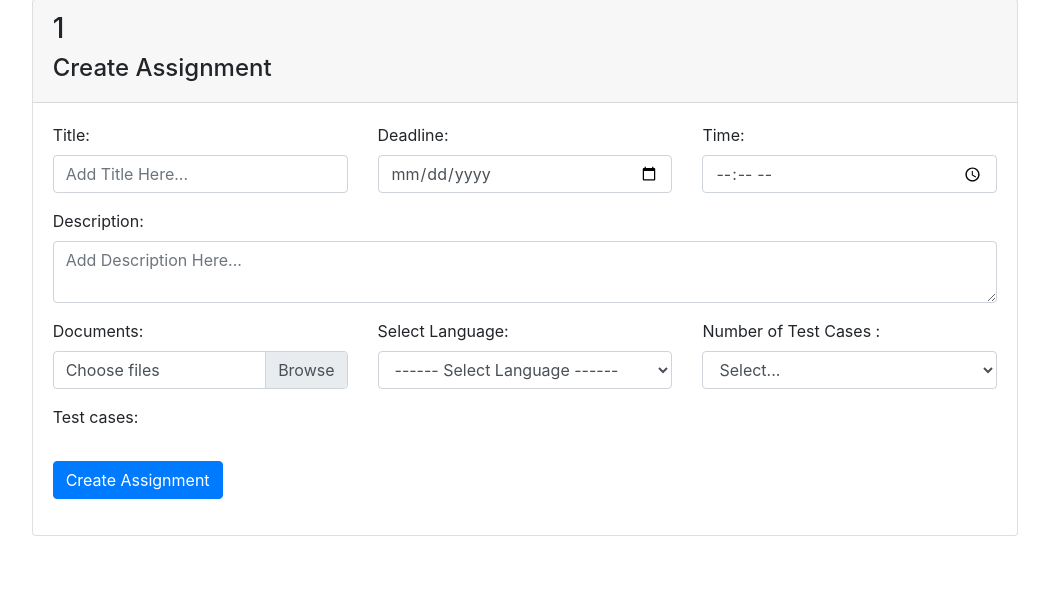
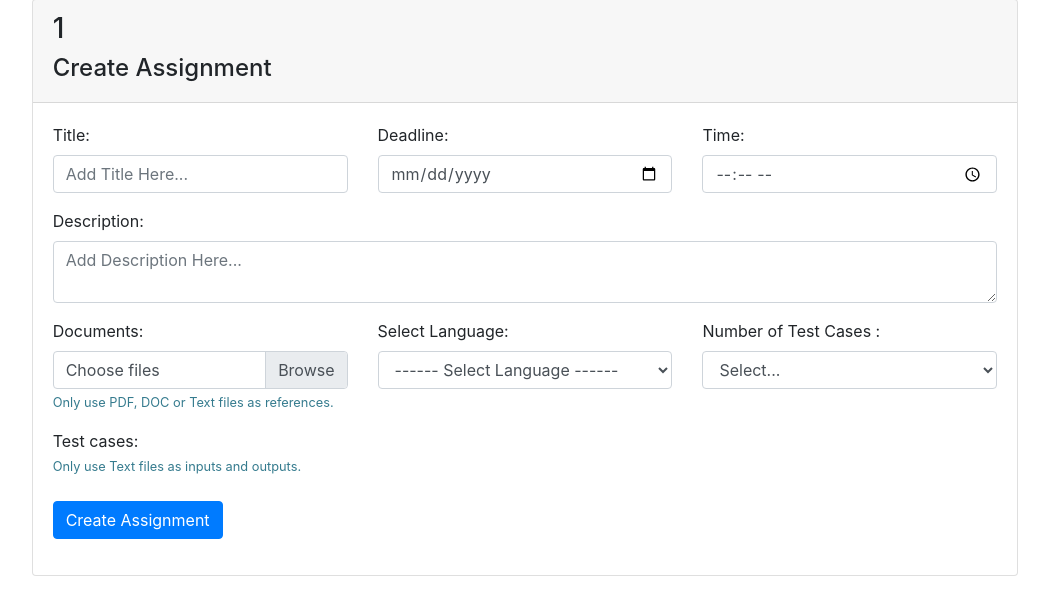
Before and after one commit to ShammiL/Programming-Assignment-Evaluator, a CodeIgniter app: page /Programming-Assignment-Evaluator/teachers/createAssignment/1 in a window 1280 px wide. Shown: the part 49-664 px from the top of the page, without its empty margins (100-1149 px from the left). Run offline with CodeIgniter, Linux system fonts and the light colour scheme; the visitor is signed in with stand-in values (Sample User, id 1); some libraries are stand-ins or nearby versions.

Commit message:
Test Case Documents Validated.

```diff
--- a/application/views/teachers/create_assignment.php
+++ b/application/views/teachers/create_assignment.php
@@ -40,6 +40,7 @@
 							<input type="file" class="custom-file-input" name="userfile" id="documents" size="8000" oninput="checkDocument(this)">
 							<label class="custom-file-label" for="customFile">Choose files</label>
 						</div>
+						<small style="color: #357B8E">Only use PDF, DOC or Text files as references.</small>
 					</div>
 					<div class="col-md-4">
 						<label for="language">Select Language:</label>
@@ -55,7 +56,7 @@
 					<div class="col-md-4">
 						<div class="form-group">
 							<label for="test-cases">Number of Test Cases : </label>
-							<select class="form-control" name="test-cases" id="test-cases">
+							<select class="form-control" name="test-cases" id="test-cases" onfocus="this.old = this.value;" oninput="addTestCases(this); this.old = this.value">
 								<option selected disabled>Select...</option>
 								<?php for ($i=1; $i < 6; $i++) {
 									echo '
@@ -65,10 +66,9 @@
 						</div>
 					</div>
 				</div>
-				<label for='language'>Test cases:</label>
-				<div class="form-row" id="test-case-container">
-
-				</div>
+				<label class="mt-3 mb-0" for='language'>Test cases:</label>
+				<div><small style="color: #357B8E">Only use Text files as inputs and outputs.</small></div>
+				<div class="form-row" id="test-case-container"></div>
 				<div class="form-group mt-4">
 					<button class="btn btn-primary" type="submit" name="create">Create Assignment</button>
 				</div>
@@ -79,6 +79,40 @@
 	<div class="col-md-1"></div>
 </div>
 <script>
+	function addTestCases(input) {
+		let i;
+		let cases = parseInt(input.value);
+		let prev = input.old === undefined ? 0 : parseInt(input.old);
+		let cards = ""
+
+		if (prev > cases) {
+			for (i = cases+1; i <= prev; i++) {
+				$('#case'+i).remove();
+			}
+		} else {
+			for (let i = prev+1 || 1; i <= cases; i++) {
+				if ( i%2 === 1 ) {
+					cards += '<div class="row test-case-input-left" id="case'+i+'"><div class="col-md-6"><label>Input '+i+':</label><div class="custom-file mb-4"><input type="file" class="custom-file-input" name="input'+i+'" id="input'+i+'" size="8000" oninput="checkTestCaseFile(this)"><label class="custom-file-label" for="input'+i+'">Choose Input '+i+':</label></div></div><div class="col-md-6"><label>Output '+i+':</label><div class="custom-file mb-4"><input type="file" class="custom-file-input" name="output'+i+'" id="output'+i+'" size="8000" oninput="checkTestCaseFile(this)"><label class="custom-file-label" for="output'+i+'">Choose Output '+i+':</label></div></div></div>';
+				} else {
+					cards += '<div class="row test-case-input-right" id="case'+i+'"><div class="col-md-6"><label>Input '+i+':</label><div class="custom-file mb-4"><input type="file" class="custom-file-input" name="input'+i+'" id="input'+i+'" size="8000" oninput="checkTestCaseFile(this)"><label class="custom-file-label" for="input'+i+'">Choose Input '+i+':</label></div></div><div class="col-md-6"><label>Output '+i+':</label><div class="custom-file mb-4"><input type="file" class="custom-file-input" name="output'+i+'" id="output'+i+'" size="8000" oninput="checkTestCaseFile(this)"><label class="custom-file-label" for="output'+i+'">Choose Output '+i+':</label></div></div></div>';
+				}
+			}
+		}
+		$('#test-case-container').append(cards);
+	}
+
+	function checkTestCaseFile(input) {
+		console.log(input);
+		let filepath = input.value.split(".");
+		let fileType = filepath[filepath.length-1];
+
+		if (fileType !== 'txt') {
+			input.setCustomValidity('Please use a text file.');
+		} else {
+			input.setCustomValidity('');
+		}
+	}
+
 	function checkDeadline(input) {
 		let deadline = input.value;
 		let today = new Date();
@@ -94,7 +128,7 @@
 	function checkDocument(input) {
 		let filepath = input.value.split(".");
 		let fileType = filepath[filepath.length-1];
-		let types = ['txt', 'doc', 'docx'];
+		let types = ['txt', 'doc', 'docx', 'pdf'];
 
 		if (!types.includes(fileType)) {
 			input.setCustomValidity('Please use a document as reference file.');
--- a/assets/js/main.js
+++ b/assets/js/main.js
@@ -16,34 +16,38 @@ $( document ).ready(function() {
 	});
 
 	// create assignment
-    $("select#test-cases").change(function(){
-
-    	let i;
-		var prev = $("#test-case-container > div").length;
-
-    	var cases = parseInt($('#test-cases').find(":selected").val());
-    	var cards = "";
-
-    	if (prev > cases) {
-    		for (i = cases+1; i <= prev; i++) {
-    			$('#case'+i).remove();
-    			console.log('#case'+i);
-    		}
-    	} else {
-
-	    	for (let i = prev+1; i <= cases; i++) {
-	    		if ( i%2 === 1 ) {
-	    			cards += '<div class="row test-case-input-left" id="case'+i+'"><div class="col-md-6"><label>Input '+i+':</label><div class="custom-file mb-4"><input type="file" class="custom-file-input" name="input'+i+'" id="input'+i+'" size="8000"><label class="custom-file-label" for="input'+i+'">Input '+i+':</label></div></div><div class="col-md-6"><label>Output '+i+':</label><div class="custom-file mb-4"><input type="file" class="custom-file-input" name="output'+i+'" id="output'+i+'" size="8000"><label class="custom-file-label" for="output'+i+'">Output '+i+':</label></div></div></div>';
-	    		} else {
-	    			cards += '<div class="row test-case-input-right" id="case'+i+'"><div class="col-md-6"><label>Input '+i+':</label><div class="custom-file mb-4"><input type="file" class="custom-file-input" name="input'+i+'" id="input'+i+'" size="8000"><label class="custom-file-label" for="input'+i+'">Input '+i+':</label></div></div><div class="col-md-6"><label>Output '+i+':</label><div class="custom-file mb-4"><input type="file" class="custom-file-input" name="output'+i+'" id="output'+i+'" size="8000"><label class="custom-file-label" for="output'+i+'">Output '+i+':</label></div></div></div>';
-	    		}
-	    	}
-	    }
-    	$('#test-case-container').append(cards);
-	});
+    // $("select#test-cases").change(function(){
+	//
+    // 	let i;
+	// 	var prev = $("#test-case-container > div").length;
+	//
+    // 	var cases = parseInt($('#test-cases').find(":selected").val());
+    // 	var cards = "";
+	//
+    // 	if (prev > cases) {
+    // 		for (i = cases+1; i <= prev; i++) {
+    // 			$('#case'+i).remove();
+    // 			console.log('#case'+i);
+    // 		}
+    // 	} else {
+	//
+	//     	for (let i = prev+1; i <= cases; i++) {
+	//     		if ( i%2 === 1 ) {
+	//     			cards += '<div class="row test-case-input-left" id="case'+i+'"><div class="col-md-6"><label>Input '+i+':</label><div class="custom-file mb-4"><input type="file" class="custom-file-input" name="input'+i+'" id="input'+i+'" size="8000" oninput="checkTestCaseFile(this)"><label class="custom-file-label" for="input'+i+'">Input '+i+':</label></div></div><div class="col-md-6"><label>Output '+i+':</label><div class="custom-file mb-4"><input type="file" class="custom-file-input" name="output'+i+'" id="output'+i+'" size="8000"><label class="custom-file-label" for="output'+i+'">Output '+i+':</label></div></div></div>';
+	//     		} else {
+	//     			cards += '<div class="row test-case-input-right" id="case'+i+'"><div class="col-md-6"><label>Input '+i+':</label><div class="custom-file mb-4"><input type="file" class="custom-file-input" name="input'+i+'" id="input'+i+'" size="8000" oninput="checkTestCaseFile(this)"><label class="custom-file-label" for="input'+i+'">Input '+i+':</label></div></div><div class="col-md-6"><label>Output '+i+':</label><div class="custom-file mb-4"><input type="file" class="custom-file-input" name="output'+i+'" id="output'+i+'" size="8000"><label class="custom-file-label" for="output'+i+'">Output '+i+':</label></div></div></div>';
+	//     		}
+	//     	}
+	//     }
+    // 	$('#test-case-container').append(cards);
+	// });
 
 	$(document).on("click", "#btn-toggle-password", function(e) {
 		e.preventDefault();
 		console.log("Clicked");
 	});
+
+	function checkTestCaseFile(input) {
+		console.log(input);
+	}
 });
```
Also changed, not shown: application/views/students/viewSubmission.php (+16 -2 lines), application/views/teachers/edit_assignment.php (+9 -8 lines).
